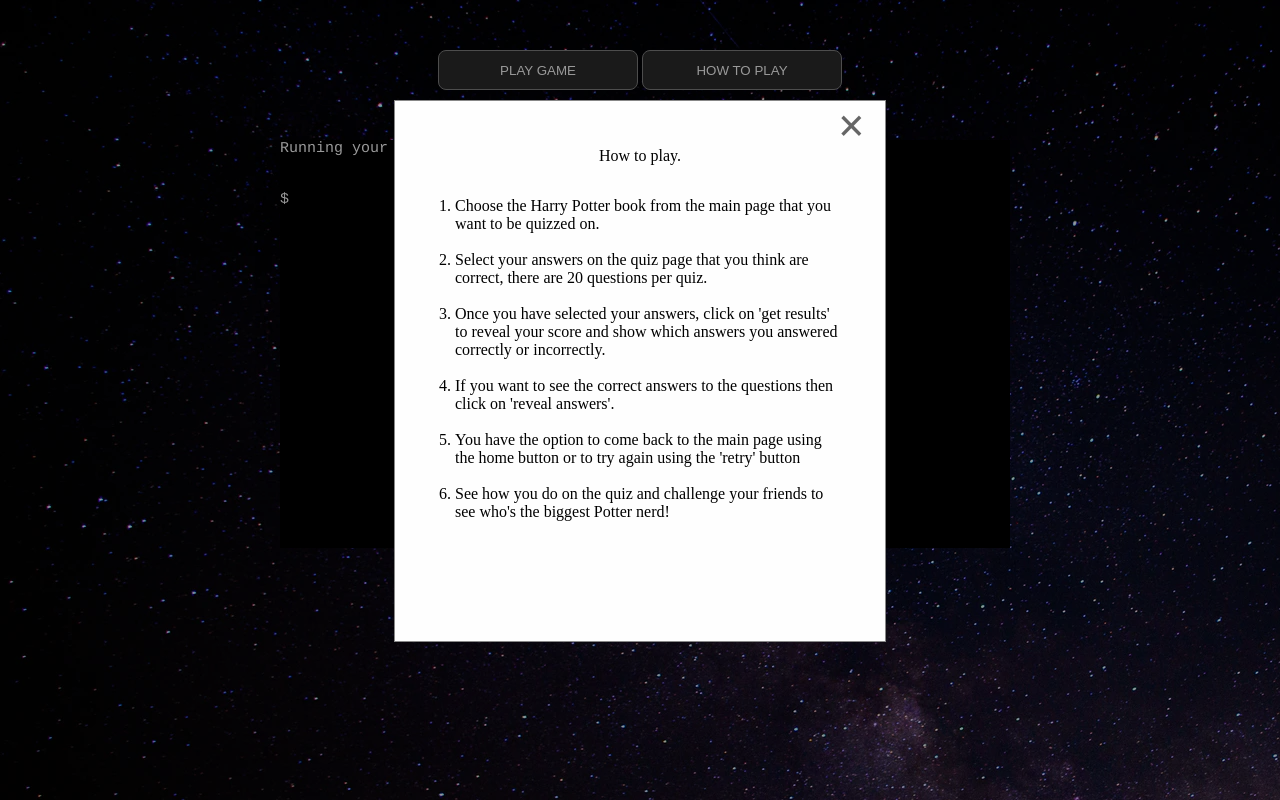
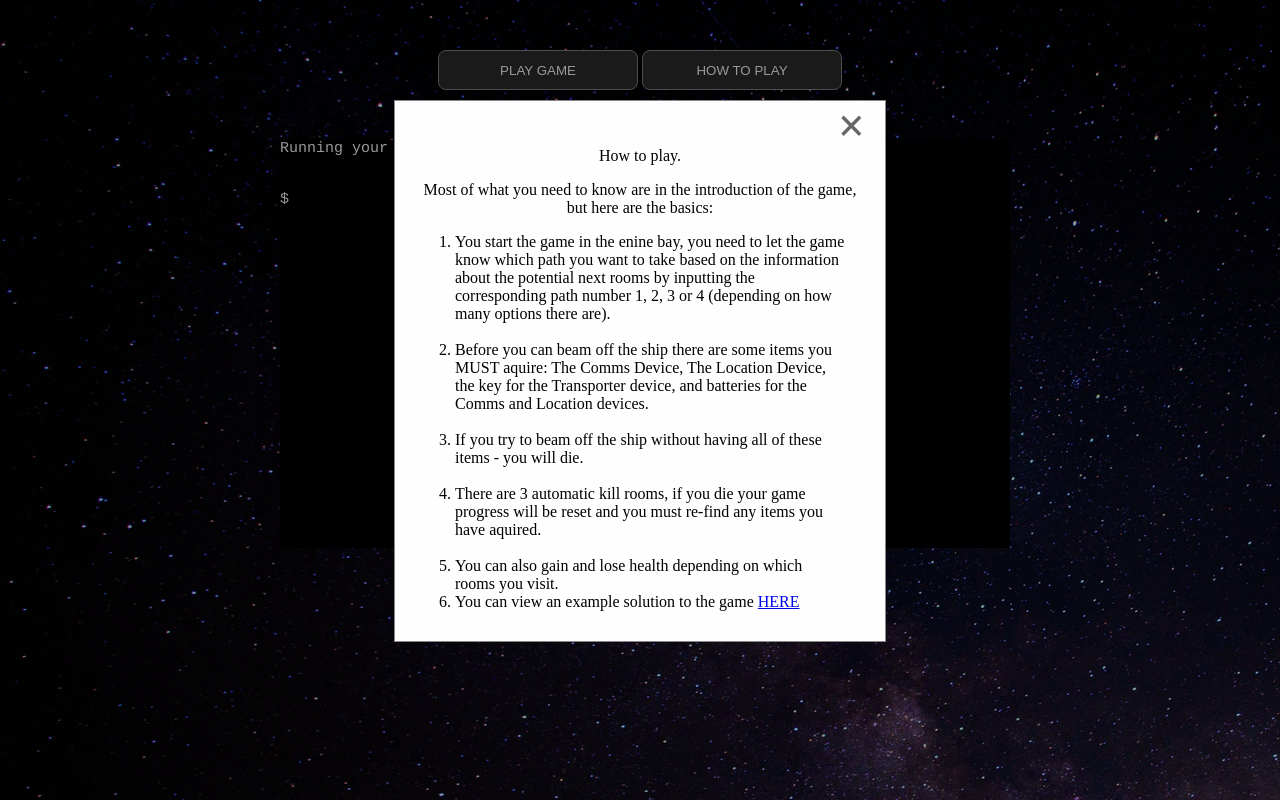
Before and after one commit to DeannaCarina/StarTrekTimeLoop, a website: page static/index.html in a window 1280 px wide. Both pictures are taken after a click on the button "HOW TO PLAY". Drawn offline with nearby package versions, Linux system fonts and the light colour scheme; no server answers.

Commit message:
add: Instructions to modal for Star Trek Game

```diff
--- a/static/index.html
+++ b/static/index.html
@@ -17,17 +17,24 @@
     <div id="myModal" class="modal">
         <div class="modal-content">
             <span class="close">&times;</span>
-            <span id="modalHeading">How to play.</span>
+            <span id="modalHeading">How to play.</span><br>
+            Most of what you need to know are in the introduction of the game, but here are the basics:<br>
             <ol id="instructionList">
-                <li>Choose the Harry Potter book from the main page that you want to be quizzed on.</li><br>
-                <li>Select your answers on the quiz page that you think are correct, there are 20 questions per quiz.
+                <li>You start the game in the enine bay, you need to let the game know which path you want to take
+                    based on the information about the potential next rooms by inputting the corresponding path number
+                    1, 2, 3 or 4 (depending on how many options there are).
                 </li><br>
-                <li>Once you have selected your answers, click on 'get results' to reveal your score and show which
-                    answers you answered correctly or incorrectly.</li><br>
-                <li>If you want to see the correct answers to the questions then click on 'reveal answers'.</li><br>
-                <li>You have the option to come back to the main page using the home button or to try again using the
-                    'retry' button</li><br>
-                <li>See how you do on the quiz and challenge your friends to see who's the biggest Potter nerd!</li>
+                <li>Before you can beam off the ship there are some items you MUST aquire: The Comms Device,
+                    The Location Device, the key for the Transporter device, and batteries for the Comms and Location
+                    devices.
+                </li><br>
+                <li>If you try to beam off the ship without having all of these items - you will die.</li><br>
+                <li>There are 3 automatic kill rooms, if you die your game progress will be reset and you must re-find
+                    any items you have aquired.</li><br>
+                <li>You can also gain and lose health depending on which rooms you visit.</li>
+                <li>You can view an example solution to the game <a
+                        href="https://github.com/DeannaCarina/StarTrekTimeLoop/blob/main/assets/images/readme-images/solution.png"
+                        target_blank>HERE</a></li>
             </ol>
         </div>
     </div>
```
